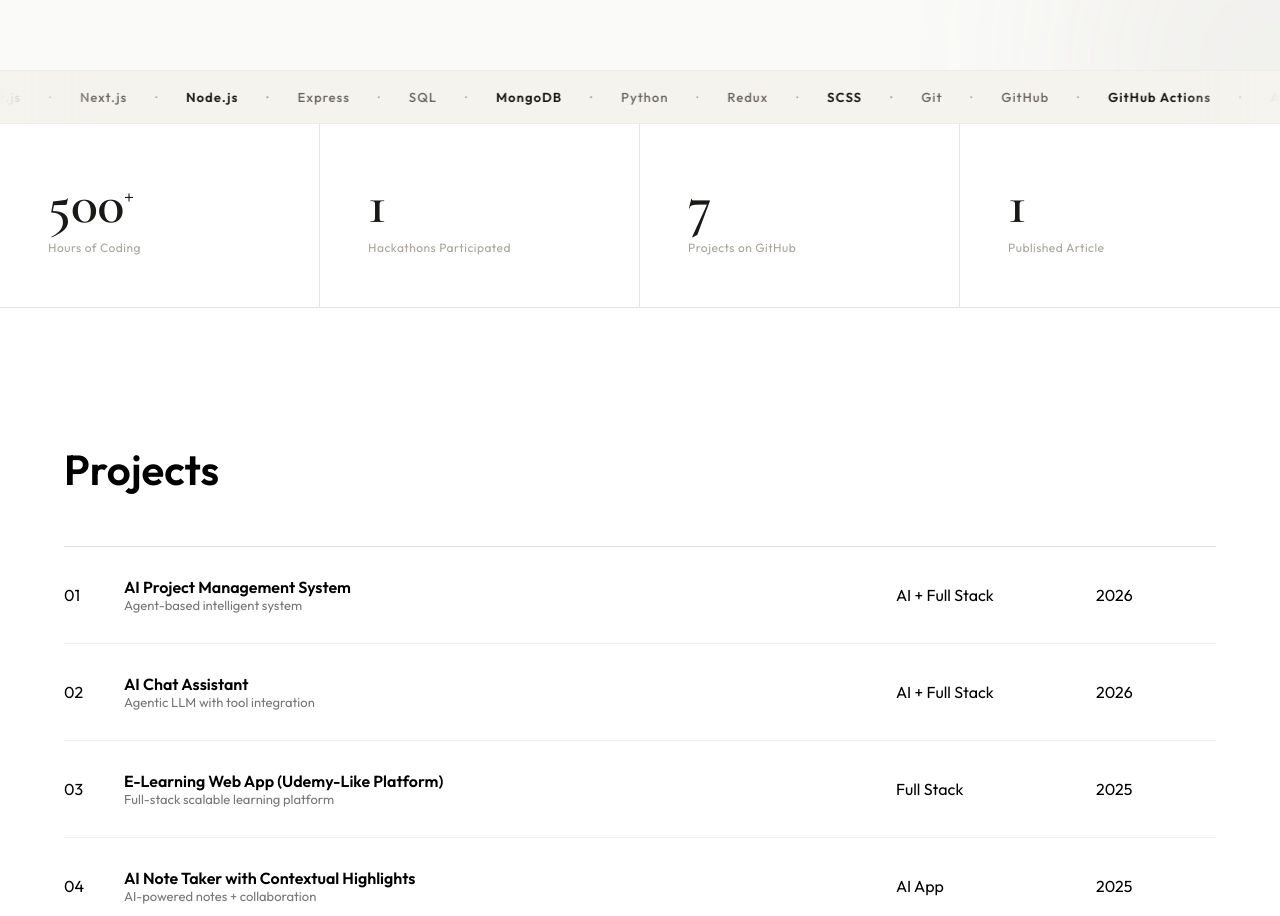
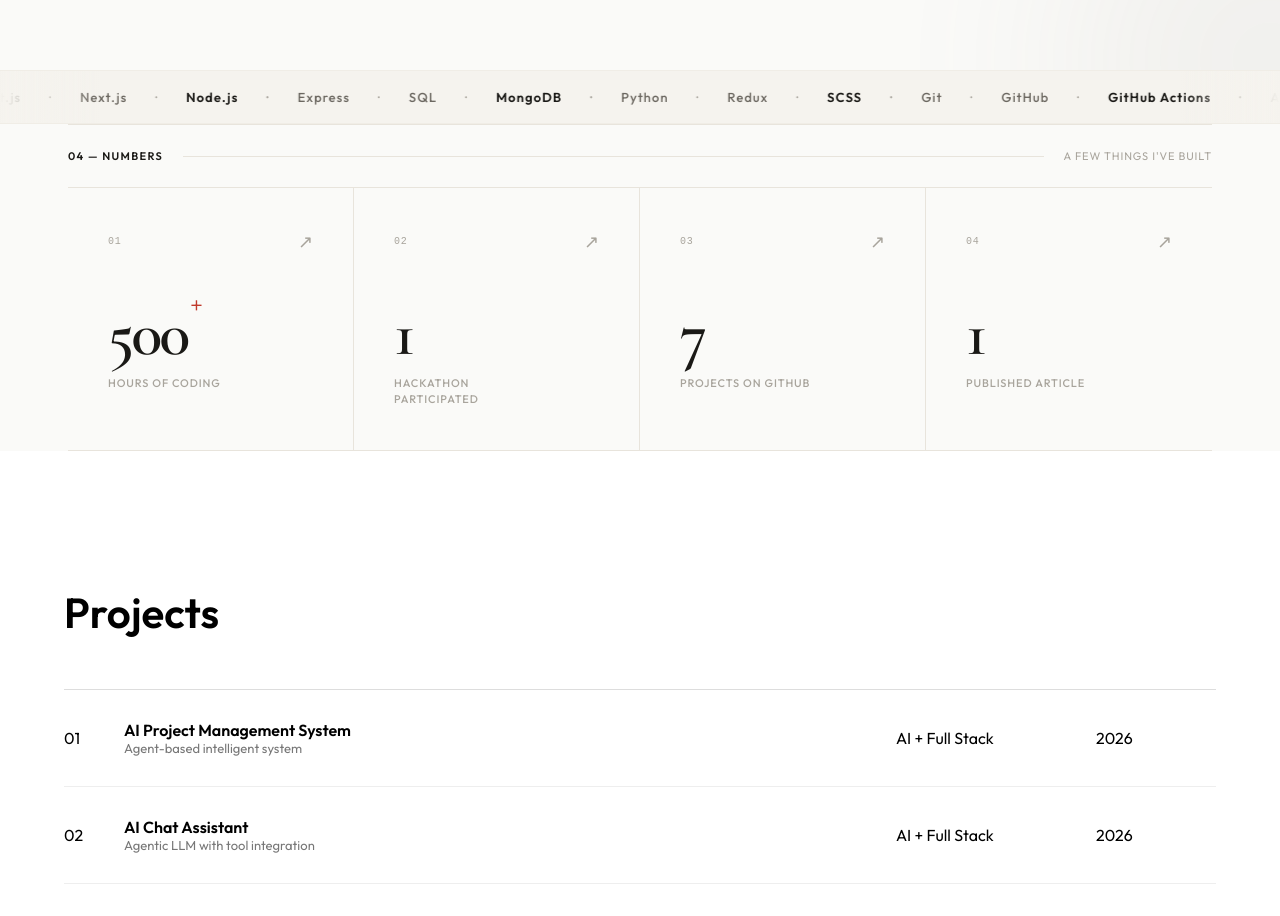
Before and after one commit to Madesh-cse/Final-portfolio, a React (Vite) app in the folder my-portfolio/: page / in a window 1280 px wide. Shown: the part 820-1736 px from the top of the page. Built offline with nearby package versions, Linux system fonts and the light colour scheme.

Commit message:
update a about section

```diff
--- a/my-portfolio/src/Components/Status.tsx
+++ b/my-portfolio/src/Components/Status.tsx
@@ -1,4 +1,6 @@
+
 import { useEffect, useState } from "react";
+import { motion } from "framer-motion";
 
 type Stat = {
   value: string;
@@ -7,63 +9,105 @@ type Stat = {
 
 const stats: Stat[] = [
   { value: "500+", label: "Hours of Coding" },
-  { value: "1", label: "Hackathons Participated" },
+  { value: "1", label: "Hackathon Participated" },
   { value: "7", label: "Projects on GitHub" },
   { value: "1", label: "Published Article" },
 ];
 
 function Status() {
   const [counts, setCounts] = useState<number[]>(stats.map(() => 0));
+
   useEffect(() => {
-    const duration = 2500;
-    const frameRate = 30;
-    const totalFrames = duration / frameRate;
+    const duration = 1800;
+    const startTime = performance.now();
 
-    const intervals = stats.map((stat, index) => {
-      const target = parseInt(stat.value);
-      let frame = 0;
+    let animationFrame: number;
 
-      return setInterval(() => {
-        frame++;
+    const animate = (currentTime: number) => {
+      const elapsed = currentTime - startTime;
+      const progress = Math.min(elapsed / duration, 1);
 
-        const progress = frame / totalFrames;
+      // Smooth ease-out animation
       const easeOut = 1 - Math.pow(1 - progress, 3);
 
-        const current = Math.floor(target * easeOut);
+      setCounts(
+        stats.map((stat) => {
+          const target = parseInt(stat.value, 10);
+          return Math.floor(target * easeOut);
+        })
+      );
 
-        setCounts((prev) => {
-          const updated = [...prev];
-          updated[index] = current;
-          return updated;
-        });
+      if (progress < 1) {
+        animationFrame = requestAnimationFrame(animate);
+      } else {
+        setCounts(stats.map((stat) => parseInt(stat.value, 10)));
+      }
+    };
 
-        if (frame >= totalFrames) {
-          clearInterval(intervals[index]);
+    animationFrame = requestAnimationFrame(animate);
 
-          setCounts((prev) => {
-            const updated = [...prev];
-            updated[index] = target;
-            return updated;
-          });
-        }
-      }, frameRate);
-    });
-
-    return () => intervals.forEach(clearInterval);
+    return () => cancelAnimationFrame(animationFrame);
   }, []);
 
   return (
-    <div className="stats-row">
+    <section className="stats-section" aria-label="Developer statistics">
+      <div className="stats-header">
+        <span className="stats-index">04 — Numbers</span>
+        <span className="stats-line" />
+        <span className="stats-caption">A few things I've built</span>
+      </div>
+
+      <motion.div
+        className="stats-row"
+        initial="hidden"
+        whileInView="visible"
+        viewport={{ once: true, amount: 0.2 }}
+        variants={{
+          hidden: {},
+          visible: {
+            transition: {
+              staggerChildren: 0.12,
+            },
+          },
+        }}
+      >
         {stats.map((stat, index) => (
-        <div className="stat-cell" key={index}>
+          <motion.div
+            className="stat-cell"
+            key={stat.label}
+            variants={{
+              hidden: {
+                opacity: 0,
+                y: 35,
+              },
+              visible: {
+                opacity: 1,
+                y: 0,
+                transition: {
+                  duration: 0.7,
+                  ease: "easeOut",
+                },
+              },
+            }}
+          >
+            <div className="stat-top">
+              <span className="stat-number">
+                {String(index + 1).padStart(2, "0")}
+              </span>
+
+              <span className="stat-arrow">↗</span>
+            </div>
+
             <span className="stat-big">
               {counts[index]}
               {stat.value.includes("+") && <sup>+</sup>}
             </span>
+
             <div className="stat-label">{stat.label}</div>
-        </div>
+          </motion.div>
         ))}
-    </div>
+      </motion.div>
+    </section>
   );
 }
 
--- a/my-portfolio/src/styles/Components/_status.scss
+++ b/my-portfolio/src/styles/Components/_status.scss
@@ -1,9 +1,50 @@
-:root {
-  --border: #e0e0e0;
-  --off-white: #f7f7f7;
-  --text: #222;
-  --text-light: #777;
+
+.stats-section {
+  position: relative;
+  padding: 0 68px;
+  background: var(--off-white);
+  overflow: hidden;
 }
+
+/* =========================
+   HEADER
+========================= */
+
+.stats-header {
+  display: flex;
+  align-items: center;
+  gap: 20px;
+  padding: 24px 0;
+  border-top: 1px solid var(--border);
+  border-bottom: 1px solid var(--border);
+}
+
+.stats-index {
+  font-size: 11px;
+  font-weight: 600;
+  color: var(--text);
+  letter-spacing: 0.12em;
+  text-transform: uppercase;
+  white-space: nowrap;
+}
+
+.stats-line {
+  height: 1px;
+  flex: 1;
+  background: var(--border);
+}
+
+.stats-caption {
+  font-size: 11px;
+  color: var(--text-light);
+  letter-spacing: 0.08em;
+  text-transform: uppercase;
+  white-space: nowrap;
+}
+
+/* =========================
+   STATS GRID
+========================= */
 
 .stats-row {
   display: grid;
@@ -11,101 +52,226 @@
   border-bottom: 1px solid var(--border);
 }
 
-
 .stat-cell {
-  padding: 52px 48px;
+  position: relative;
+  min-height: 260px;
+  padding: 42px 40px;
   border-right: 1px solid var(--border);
-  transition: all 0.3s ease;
-  opacity: 0;
-  transform: translateY(40px);
-  animation: fadeUp 0.8s ease forwards;
-
-  &:nth-child(1) { animation-delay: 0.2s; }
-  &:nth-child(2) { animation-delay: 0.4s; }
-  &:nth-child(3) { animation-delay: 0.6s; }
-  &:nth-child(4) { animation-delay: 0.8s; }
+  overflow: hidden;
+  cursor: default;
+  transition:
+    background 0.4s ease,
+    transform 0.4s ease;
 
   &:last-child {
     border-right: none;
   }
 
-  /* 🔥 Hover Effect */
+  /* Subtle red hover background */
+  &::before {
+    content: "";
+    position: absolute;
+    left: 0;
+    bottom: 0;
+    width: 100%;
+    height: 3px;
+    background: var(--red);
+    transform: scaleX(0);
+    transform-origin: left;
+    transition: transform 0.45s ease;
+  }
+
   &:hover {
-    background: var(--off-white);
-    transform: translateY(-6px) scale(1.02);
-  }
-  .stat-big {
-    font-family: 'Cormorant Garamond', serif;
-    font-size: 56px;
-    font-weight: 600;
-    color: var(--text);
-    line-height: 1;
-    display: block;
-    margin-bottom: 8px;
-    animation: scaleIn 0.6s ease;
+    background: var(--paper);
+    transform: translateY(-4px);
 
-    sup {
-      font-size: 24px;
-      vertical-align: super;
+    &::before {
+      transform: scaleX(1);
     }
-  }
-  .stat-label {
-    font-size: 12px;
-    font-weight: 400;
-    color: var(--text-light);
-    letter-spacing: 0.04em;
-  }
-}
-@keyframes fadeUp {
-  from {
-    opacity: 0;
-    transform: translateY(40px);
-  }
-  to {
-    opacity: 1;
-    transform: translateY(0);
+
+    .stat-arrow {
+      color: var(--red);
+      transform: translate(4px, -4px);
+    }
+
+    .stat-big {
+      transform: translateX(4px);
+    }
   }
 }
 
-@keyframes scaleIn {
-  from {
-    transform: scale(0.8);
-    opacity: 0;
-  }
-  to {
-    transform: scale(1);
-    opacity: 1;
+/* =========================
+   TOP ROW
+========================= */
+
+.stat-top {
+  display: flex;
+  align-items: center;
+  justify-content: space-between;
+  margin-bottom: 52px;
+}
+
+.stat-number {
+  font-family: "DM Mono", monospace;
+  font-size: 10px;
+  color: var(--text-light);
+  letter-spacing: 0.08em;
+}
+
+.stat-arrow {
+  font-size: 18px;
+  color: var(--text-light);
+  transition:
+    color 0.3s ease,
+    transform 0.3s ease;
+}
+
+/* =========================
+   BIG NUMBER
+========================= */
+
+.stat-big {
+  display: block;
+  margin-bottom: 12px;
+
+  font-family: "Cormorant Garamond", serif;
+  font-size: clamp(52px, 5vw, 78px);
+  font-weight: 600;
+  line-height: 0.9;
+  letter-spacing: -0.04em;
+  color: var(--text);
+
+  transition: transform 0.4s ease;
+
+  sup {
+    position: relative;
+    top: -0.7em;
+    margin-left: 3px;
+
+    font-family: "Cormorant Garamond", serif;
+    font-size: 30px;
+    font-weight: 600;
+    color: var(--red);
   }
 }
 
-/* ===================== */
-/* 📱 RESPONSIVE */
-/* ===================== */
+/* =========================
+   LABEL
+========================= */
+
+.stat-label {
+  max-width: 150px;
+
+  font-size: 11px;
+  font-weight: 500;
+  line-height: 1.5;
+  letter-spacing: 0.08em;
+  text-transform: uppercase;
+  color: var(--text-light);
+}
+
+/* =========================
+   TABLET
+========================= */
 
 @media (max-width: 1024px) {
+  .stats-section {
+    padding: 0 40px;
+  }
+
   .stats-row {
     grid-template-columns: repeat(2, 1fr);
   }
 
   .stat-cell {
-    padding: 40px 30px;
+    min-height: 220px;
+    padding: 36px 30px;
 
-    .stat-big {
-      font-size: 44px;
+    &:nth-child(2) {
+      border-right: none;
     }
+
+    &:nth-child(-n + 2) {
+      border-bottom: 1px solid var(--border);
+    }
+  }
+
+  .stat-big {
+    font-size: 60px;
   }
 }
 
+/* =========================
+   MOBILE
+========================= */
+
 @media (max-width: 600px) {
+  .stats-section {
+    padding: 0 20px;
+  }
+
+  .stats-header {
+    gap: 12px;
+  }
+
+  .stats-caption {
+    display: none;
+  }
+
   .stats-row {
     grid-template-columns: 1fr;
   }
 
   .stat-cell {
-    padding: 32px 20px;
+    min-height: auto;
+    padding: 30px 24px;
+    border-right: none;
+    border-bottom: 1px solid var(--border);
 
-    .stat-big {
-      font-size: 36px;
+    &:last-child {
+      border-bottom: none;
     }
   }
+
+  .stat-top {
+    margin-bottom: 30px;
+  }
+
+  .stat-big {
+    font-size: 56px;
+  }
+
+  .stat-label {
+    font-size: 10px;
+  }
 }
+
+/* =========================
+   SMALL MOBILE
+========================= */
+
+@media (max-width: 400px) {
+  .stats-section {
+    padding: 0 16px;
+  }
+
+  .stat-cell {
+    padding: 26px 20px;
+  }
+
+  .stat-big {
+    font-size: 48px;
+  }
+}
+
+/* =========================
+   REDUCED MOTION
+========================= */
+
+@media (prefers-reduced-motion: reduce) {
+  .stat-cell,
+  .stat-big,
+  .stat-arrow {
+    transition: none;
+  }
+}
```
Lines whose indentation alone changed are shown as unchanged.
